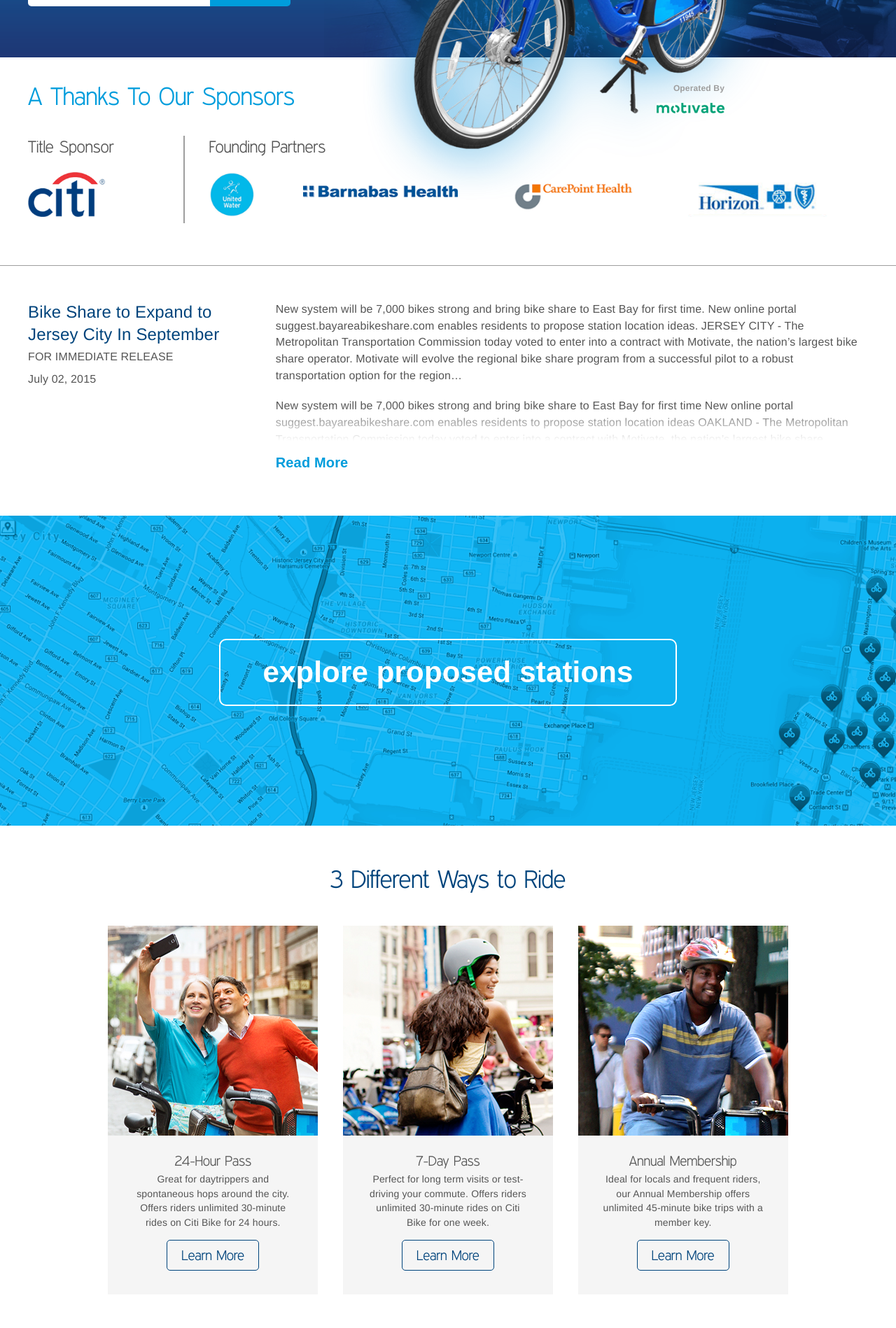
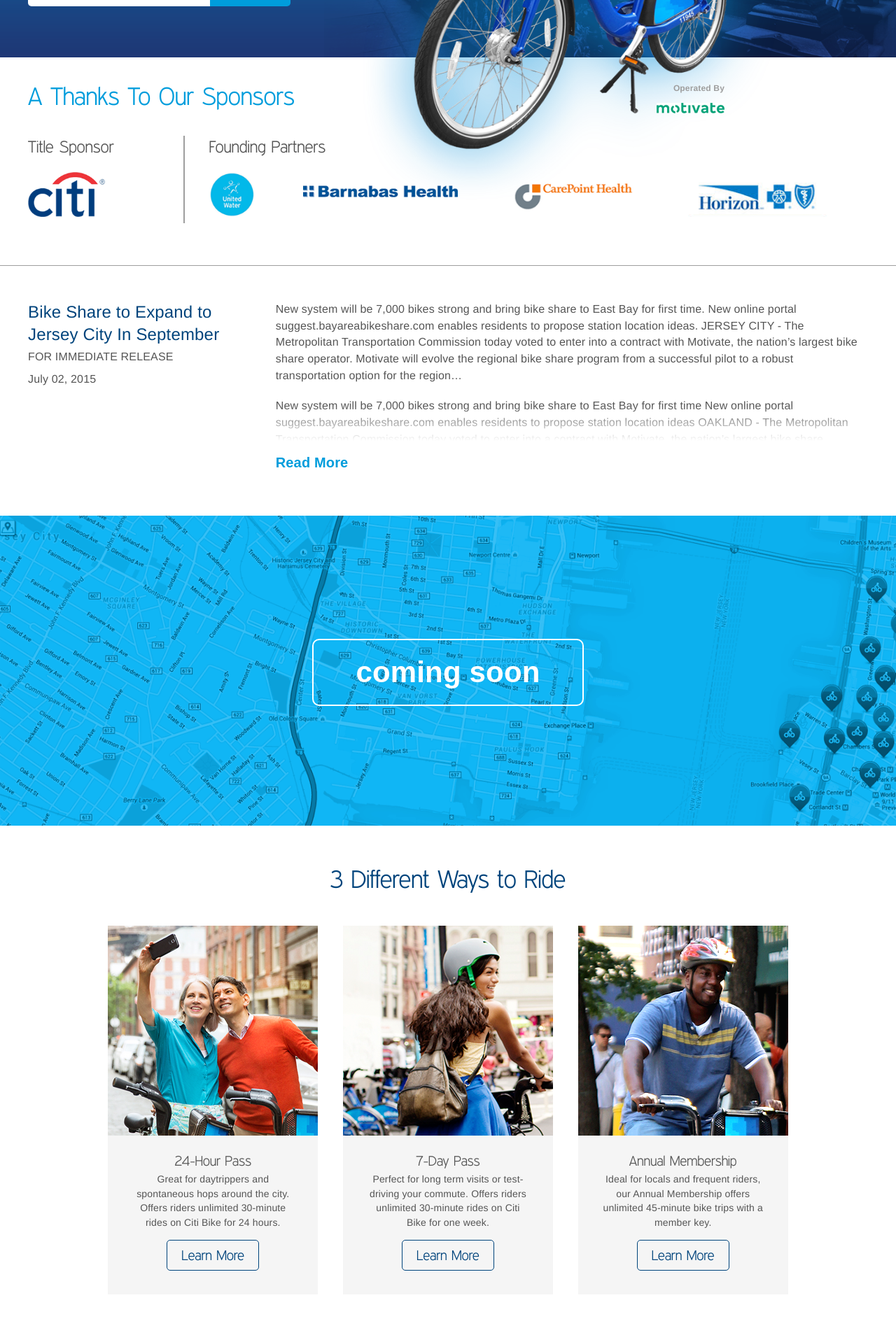
Before and after one commit to alleyhector/jc-cloud-cannon, a Jekyll site: the page built from index.html, in a window 1280 px wide. Shown: the part 437-2335 px from the top of the page at 70% size. Built offline with Jekyll 4.4.1, drawn with Linux system fonts in a browser that asks for light colours; Markdown is read by kramdown in place of the engine named in the settings.

Commit message:
change map text and remove link to 8d map

```diff
--- a/_config.yml
+++ b/_config.yml
@@ -59,9 +59,9 @@
     OAKLAND - The Metropolitan Transportation Commission today voted to enter into a contract with Motivate, the nation’s largest bike share operator. Motivate will evolve the regional bike share program from a successful pilot to a robust transportation option for the region, all at no cost to taxpayers. Under the terms of the new contract, the program will grow tenfold from 700 to 7,000 bikes in San Francisco, San Jose, Oakland, Berkeley and Emeryville — bringing bike share for the first time to the East Bay.
     "
 
-  map-title: explore proposed stations
+  map-title: coming soon
   map-image-url: /assets/images/map.png
-  map-link: https://member.citibikenyc.com/map/?latitude=40.72129&longitude=-74.05884&zoom=14
+  map-link: false
 
   rides-title: 3 Different Ways to Ride
 
--- a/_includes/map.html
+++ b/_includes/map.html
@@ -1,3 +1,7 @@
 <div class="map" style="background-image: url({{ site.text.map-image-url }})">
+    {% if site.text.map-link %}
     <a class="clear-button boing" href="{{ site.text.map-link }}">{{ site.text.map-title }}</a>
+    {% else %}
+    <div class="clear-button boing">{{ site.text.map-title }}</div>
+    {% endif %}
 </div>
--- a/assets/stylesheets/map.sass
+++ b/assets/stylesheets/map.sass
@@ -7,7 +7,7 @@
   position: relative
   margin-top: 60px
   margin-bottom: 60px
-  a
+  .clear-button
     margin-top: 176px
     display: inline-block
     padding: 30px 60px
--- a/assets/stylesheets/responsive.sass
+++ b/assets/stylesheets/responsive.sass
@@ -64,7 +64,7 @@
       margin-bottom: 30px
 
   .map
-    a
+    .clear-button
       margin-top: 116px
       width: 277px
       line-height: 112%
```
